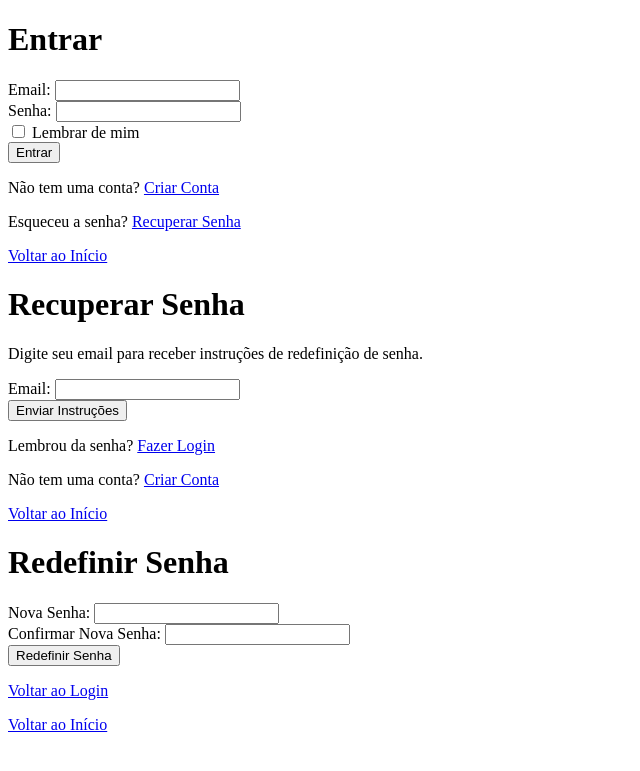
After one commit to sinueh-andreata/flask-devkit-v3, a Flask app: template src/templates/security/login_user.html in a window 1280 px wide. The commit adds this page. Shown: the top 771 px of the page, without its empty margins (0-640 px from the left). Run offline with Flask 3, Linux system fonts and the light colour scheme; the template is opened without the code that fills it, so the values that code supplies are empty; some libraries are stand-ins or nearby versions.

Commit message:
my templates flask security

```diff
--- a/src/__init__.py
+++ b/src/__init__.py
@@ -21,7 +21,10 @@ def create_app(config_class=ConfigDev):
     limiter.init_app(app)
 
     # configuração do Flask-Security
-    security.init_app(app, user_datastore)
+    security.init_app(app, user_datastore,
+                    register_form=None,
+                    login_form=None
+                    )
 
     # registra os blueprints
     app.register_blueprint(usuarios_bp)
@@ -33,6 +36,11 @@ def create_app(config_class=ConfigDev):
     # Cria todas as tabelas do banco de dados automaticamente
     with app.app_context():
         db.create_all()
+
+        if not Role.query.filter_by(name='usuario').first():
+            usuario_role = Role(name='usuario', description='Usuário padrão')
+            db.session.add(usuario_role)
+        db.session.commit()
 
     @app.errorhandler(404)
     def page_not_found(e):
--- a/src/auth/auth.py
+++ b/src/auth/auth.py
@@ -1,17 +1,18 @@
 from flask import Blueprint, render_template, redirect, request, url_for
 from flask_security import user_registered
 from ..extensions import csrf
+from flask_wtf.csrf import generate_csrf
 from ..extensions import db
 from ..models.models import Role
 
 auth_bp = Blueprint('auth', __name__)
 
 @auth_bp.route('/csrf-token', methods=['GET'])
-def get_csrf_token():
-    token = csrf.generate_csrf()
+def csrf_token():
+    token = generate_csrf()
     return {'csrf_token': token}
 
-def on_user_registered(sender, user):
+def on_user_registered(sender, user, **extra):
     default_role = Role.query.filter_by(name="usuario").first()
     if default_role:
         user.roles.append(default_role)
--- /dev/null
+++ b/src/templates/security/login_user.html
@@ -0,0 +1,90 @@
+<!DOCTYPE html>
+<html lang="pt-br">
+<head>
+    <meta charset="UTF-8">
+    <meta name="viewport" content="width=device-width, initial-scale=1.0">
+    <title>Login - Flask App</title>
+</head>
+<body>
+    <h1>Entrar</h1>
+
+    <form action="/login" method="POST">
+        <input type="hidden" name="csrf_token" value=""/>
+
+        <div>
+            <label for="email">Email:</label>
+            <input type="email" name="email" id="email" required>
+        </div>
+
+        <div>
+            <label for="password">Senha:</label>
+            <input type="password" name="password" id="password" required>
+        </div>
+
+        <div>
+            <input type="checkbox" name="remember" id="remember">
+            <label for="remember">Lembrar de mim</label>
+        </div>
+
+        <div>
+            <button type="submit">Entrar</button>
+        </div>
+    </form>
+
+    <div>
+        <p>Não tem uma conta? <a href="/register">Criar Conta</a></p>
+        <p>Esqueceu a senha? <a href="/forgot-password">Recuperar Senha</a></p>
+        <p><a href="/">Voltar ao Início</a></p>
+    </div>
+
+        <h1>Recuperar Senha</h1>
+
+    <p>Digite seu email para receber instruções de redefinição de senha.</p>
+
+    <form action="/forgot-password" method="POST">
+        <input type="hidden" name="csrf_token" value=""/>
+
+        <div>
+            <label for="email">Email:</label>
+            <input type="email" name="email" id="email" required>
+        </div>
+
+        <div>
+            <button type="submit">Enviar Instruções</button>
+        </div>
+    </form>
+
+    <div>
+        <p>Lembrou da senha? <a href="/login">Fazer Login</a></p>
+        <p>Não tem uma conta? <a href="/register">Criar Conta</a></p>
+        <p><a href="/">Voltar ao Início</a></p>
+    </div>
+
+        <h1>Redefinir Senha</h1>
+
+    <form action="/reset-password" method="POST">
+        <input type="hidden" name="csrf_token" value=""/>
+
+        <div>
+            <label for="password">Nova Senha:</label>
+            <input type="password" name="password" id="password" required>
+        </div>
+
+        <div>
+            <label for="password_confirm">Confirmar Nova Senha:</label>
+            <input type="password" name="password_confirm" id="password_confirm" required>
+        </div>
+
+        <div>
+            <button type="submit">Redefinir Senha</button>
+        </div>
+    </form>
+
+    <div>
+        <p><a href="/login">Voltar ao Login</a></p>
+        <p><a href="/">Voltar ao Início</a></p>
+    </div>
+
+    <script src="/static/js/csrf-handler.js"></script>
+</body>
+</html>
```
Also changed, not shown: src/static/js/csrf-handler.js (added, +48 -0 lines), src/templates/index.html (+15 -1 lines), src/templates/security/register_user.html (added, +41 -0 lines).
